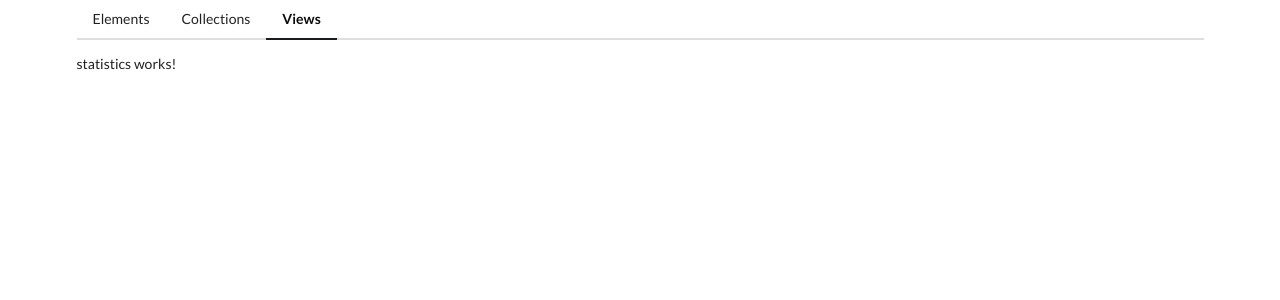
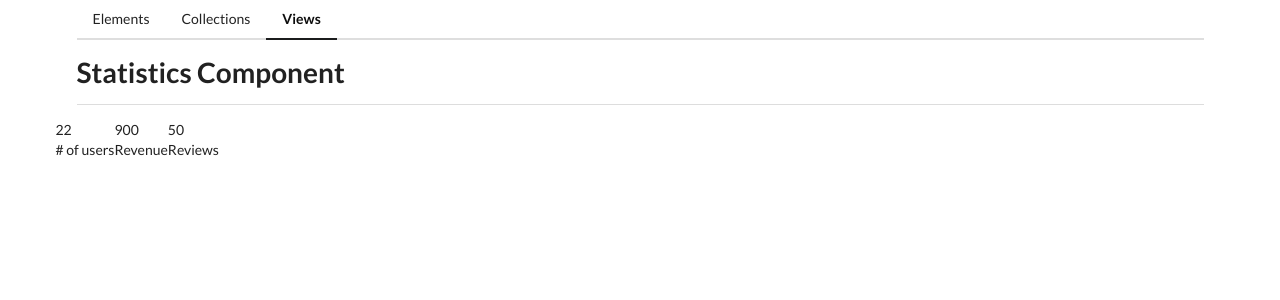
Before and after one commit to benhsieh-dev/comps, an Angular app: page /views in a window 1280 px wide. Shown: the top 300 px of the page. Built offline with nearby package versions, Linux system fonts and the light colour scheme.

Commit message:
Customize statistics component

```diff
--- a/src/app/views/statistics/statistics.component.html
+++ b/src/app/views/statistics/statistics.component.html
@@ -1 +1,14 @@
-<p>statistics works!</p>
+<div class="ui statistics ">
+    <div class="statistics" *ngFor="let stat of data">
+        <div class="value">
+            {{stat.value}}
+        </div>
+        <div class="label">
+            {{stat.label}}
+        </div>
+        <!-- <div class="review">
+            {{stat.review}}
+        </div> -->
+
+    </div>
+</div>
--- a/src/app/views/statistics/statistics.component.ts
+++ b/src/app/views/statistics/statistics.component.ts
@@ -1,4 +1,4 @@
-import { Component, OnInit } from '@angular/core';
+import { Component, Input, OnInit } from '@angular/core';
 
 @Component({
   selector: 'app-statistics',
@@ -6,6 +6,7 @@ import { Component, OnInit } from '@angular/core';
   styleUrls: ['./statistics.component.css']
 })
 export class StatisticsComponent implements OnInit {
+  @Input() data = [];
 
   constructor() { }
 
--- a/src/app/views/views-home/views-home.component.html
+++ b/src/app/views/views-home/views-home.component.html
@@ -1 +1,3 @@
-<app-statistics></app-statistics>
+
+<app-divider>Statistics Component</app-divider>
+<app-statistics [data]="stats"></app-statistics>
--- a/src/app/views/views-home/views-home.component.ts
+++ b/src/app/views/views-home/views-home.component.ts
@@ -6,6 +6,12 @@ import { Component, OnInit } from '@angular/core';
   styleUrls: ['./views-home.component.css']
 })
 export class ViewsHomeComponent implements OnInit {
+  stats = [
+    { value: 22, label: '# of users'},
+    { value: 900, label: 'Revenue'},
+    { value: 50, label: 'Reviews'},
+  ]
+
 
   constructor() { }
 
--- a/src/app/views/views.module.ts
+++ b/src/app/views/views.module.ts
@@ -4,13 +4,15 @@ import { CommonModule } from '@angular/common';
 import { ViewsRoutingModule } from './views-routing.module';
 import { StatisticsComponent } from './statistics/statistics.component';
 import { ViewsHomeComponent } from './views-home/views-home.component';
+import { SharedModule } from '../shared/shared.module';
 
 
 @NgModule({
   declarations: [StatisticsComponent, ViewsHomeComponent],
   imports: [
     CommonModule,
-    ViewsRoutingModule
+    ViewsRoutingModule,
+    SharedModule
   ]
 })
 export class ViewsModule { }
```
